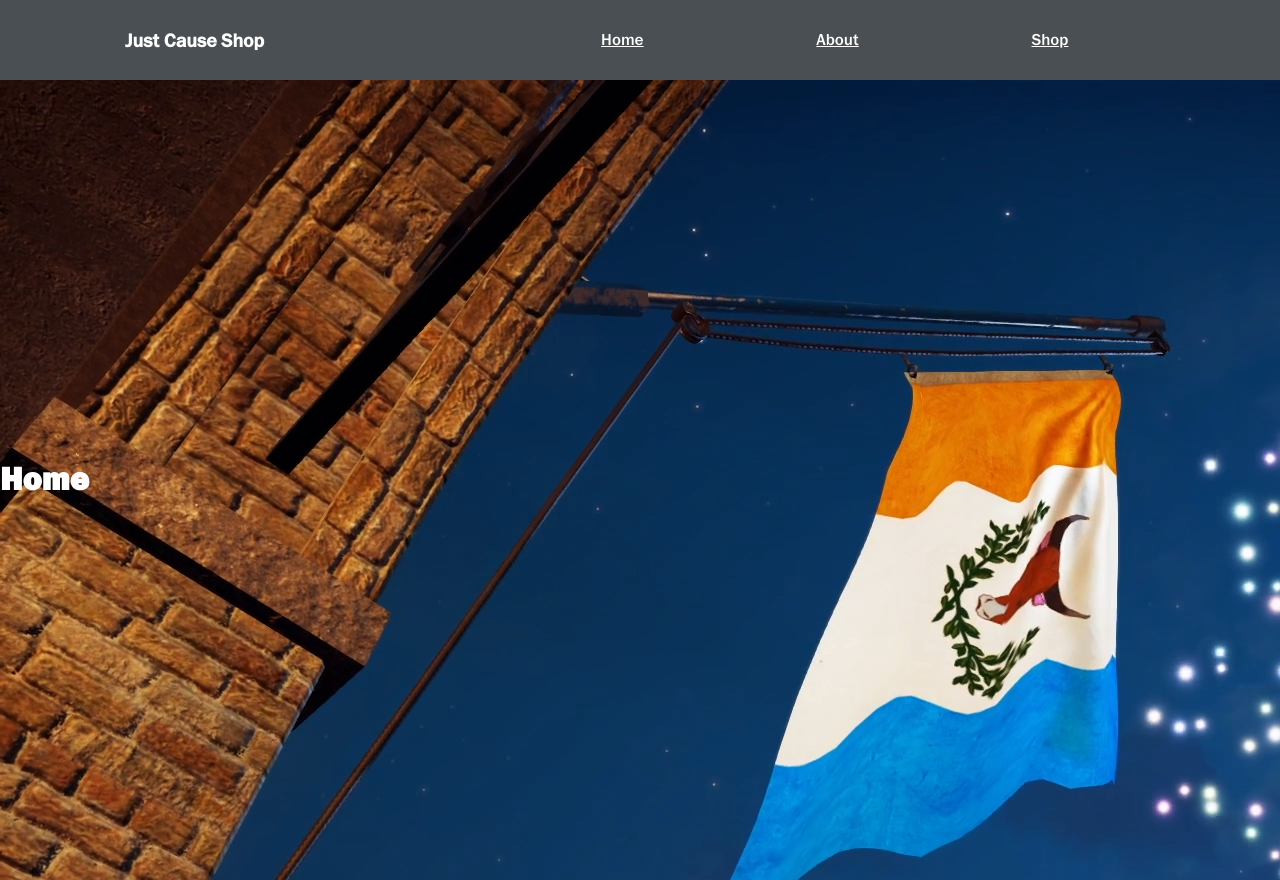
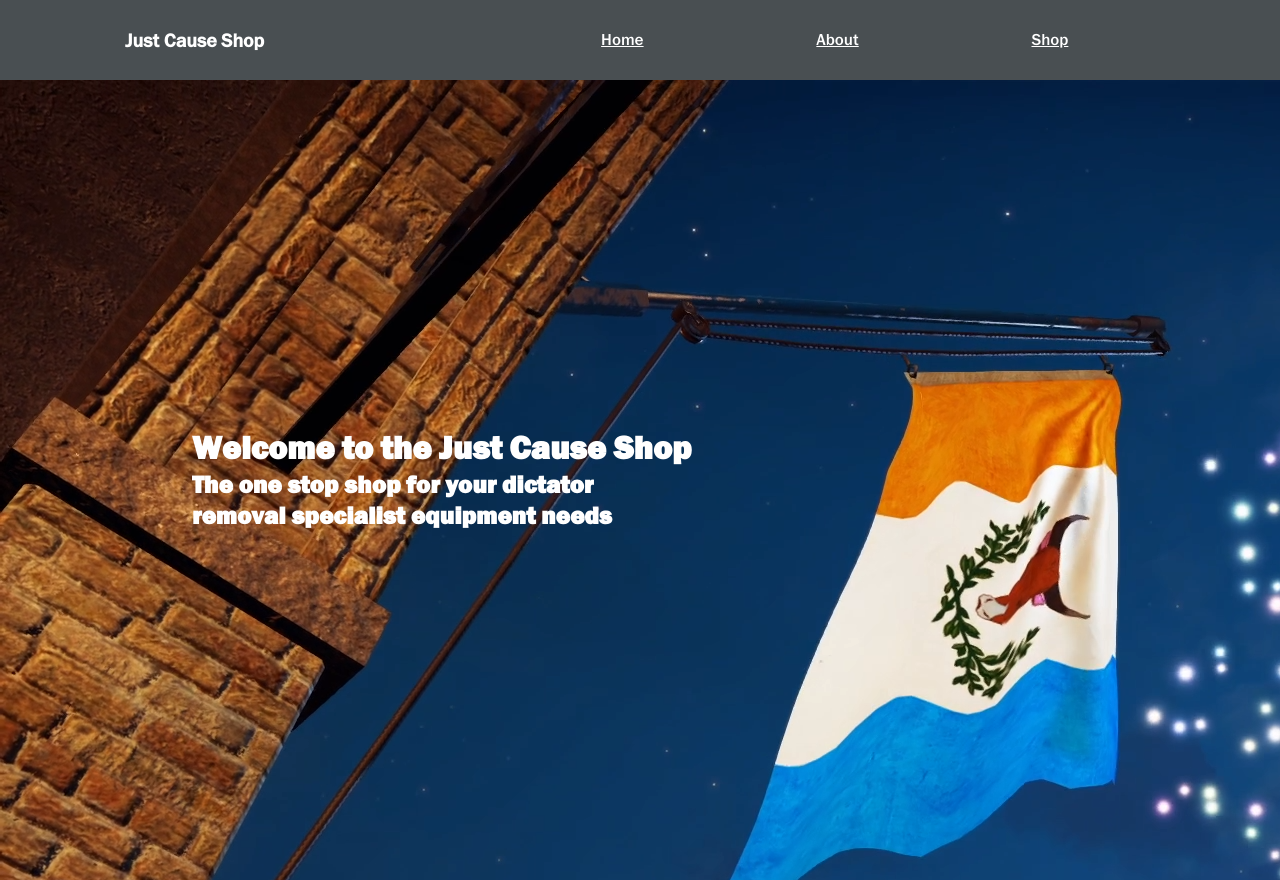
Before and after one commit to chapmancbVCU/shopping-cart, a React (Create React App) app: page /#/ in a window 1280 px wide. Built offline with nearby package versions, Linux system fonts and the light colour scheme.

Commit message:
Setup welcome messages.

```diff
--- a/src/components/Home.tsx
+++ b/src/components/Home.tsx
@@ -5,7 +5,9 @@ function Home() {
     return (
         <div style={{ backgroundImage: `url(${background})`}}
             className="home">
-            <h1>Home</h1>
+            <h1 className="home-elements">Welcome to the Just Cause Shop</h1>
+            <h2 className="home-elements">The one stop shop for your dictator</h2>
+            <h2 className="home-elements">removal specialist equipment needs</h2>
         </div>
     );
 };
```
